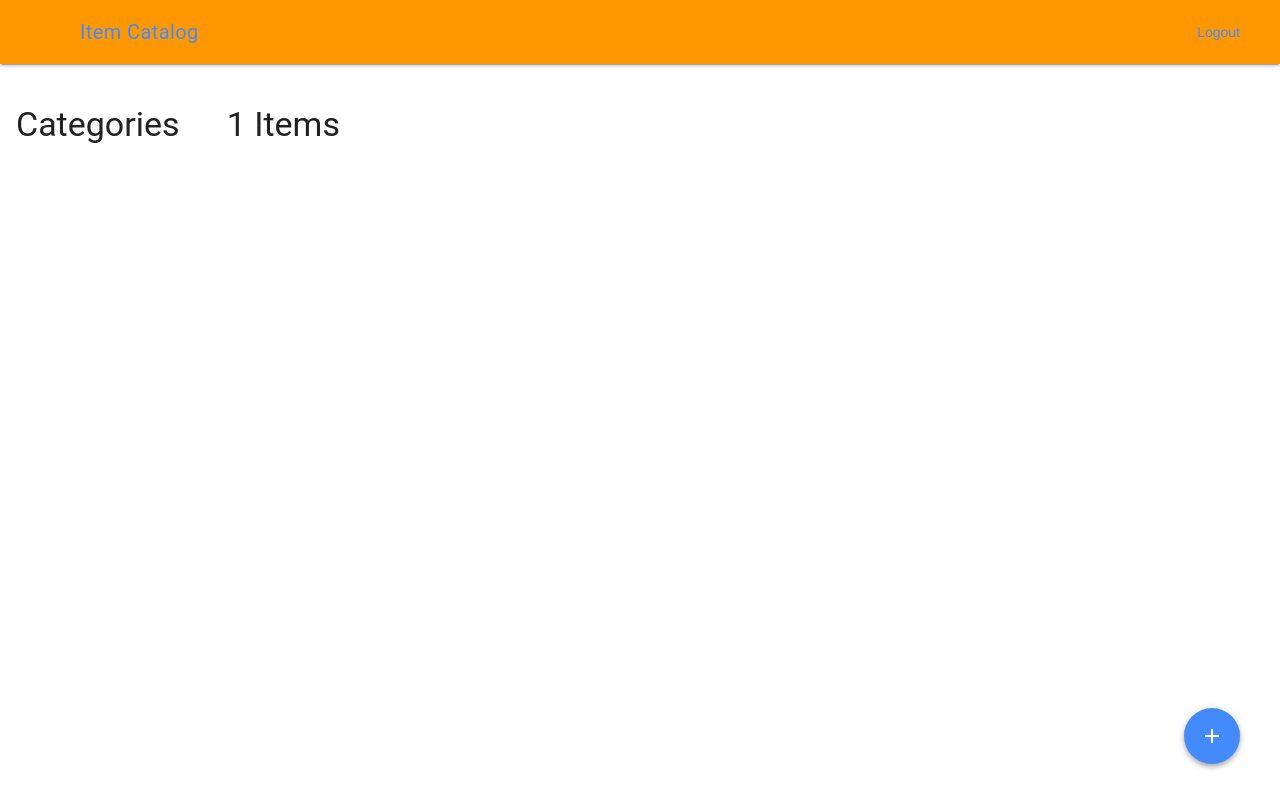
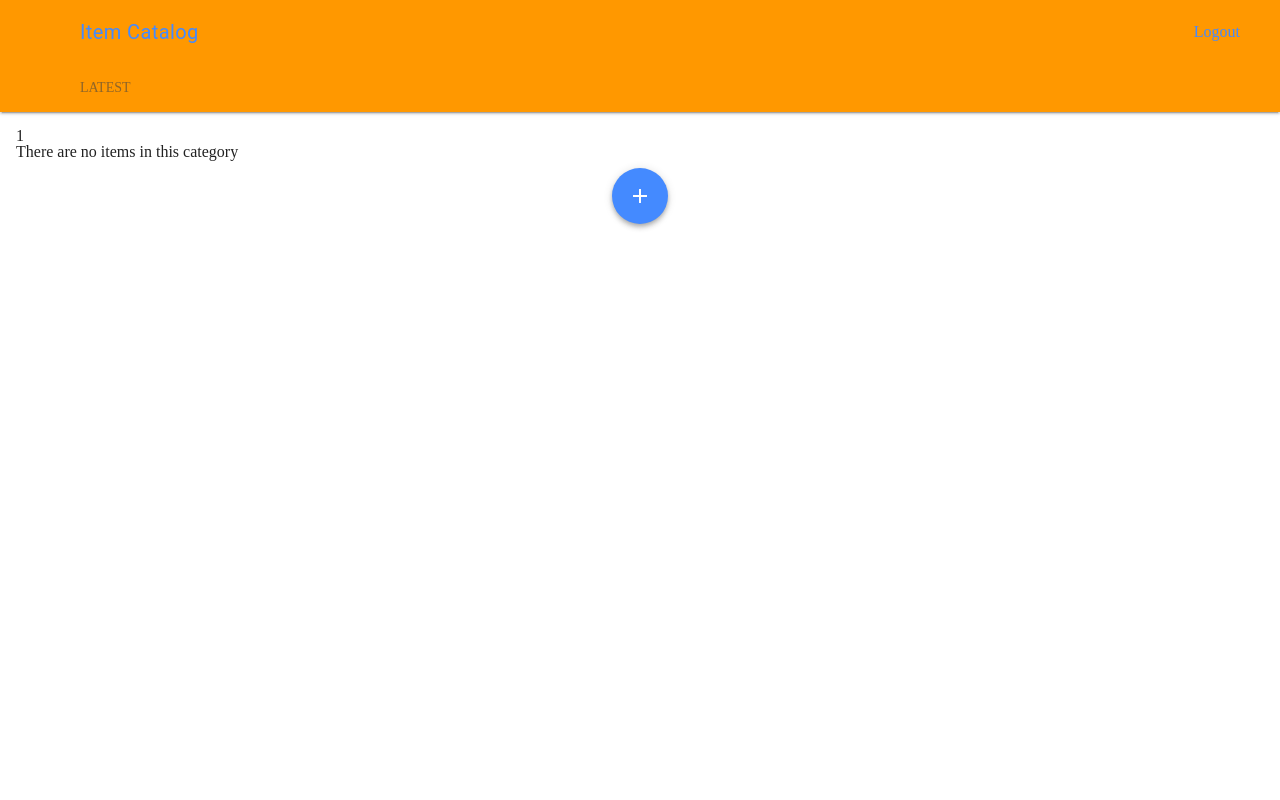
Before and after one commit to joeyturczak/Item-Catalog, a Flask app: page /catalog/1 in a window 1280 px wide. Run offline with Flask 2, Linux system fonts and the light colour scheme; the visitor is signed in with stand-in values (Sample User, id 1); data that the repository does not hold is empty.

Commit message:
Add navigation tabs

```diff
--- a/application.py
+++ b/application.py
@@ -182,10 +182,11 @@
 # Show main catalog page
 @app.route('/')
 @app.route('/catalog/')
+@app.route('/catalog/latest')
 def showCatalog():
     categories = session.query(Category).order_by(asc(Category.name))
     items = session.query(CatalogItem).order_by(desc(CatalogItem.created_date)).limit(10)
-    list_title = "Latest Items"
+    list_title = "Latest"
     if 'username' not in login_session:
         return render_template('catalog.html', categories=categories, items=items, list_title=list_title, public=True)
     else:
@@ -195,8 +196,8 @@
 @app.route('/catalog/<string:category_name>')
 def showCategory(category_name):
     categories = session.query(Category).order_by(asc(Category.name))
-    items = session.query(CatalogItem).filter_by(category_name=category_name).order_by(asc(CatalogItem.name))
-    list_title = "%s Items" % category_name
+    items = session.query(CatalogItem).filter_by(category_name=category_name).order_by(asc(CatalogItem.name)).all()
+    list_title = category_name
     if 'username' not in login_session:
         return render_template('catalog.html', categories=categories, items=items, list_title=list_title, public=True)
     else:
--- a/static/main.css
+++ b/static/main.css
@@ -1,10 +1,5 @@
+@import url("reset.css");
+
 a {
   text-decoration: none;
 }
-
-.add {
-  position: absolute;
-  right: 40px;
-  bottom: 36px;
-  z-index: 999;
-}
--- /dev/null
+++ b/static/reset.css
@@ -0,0 +1,48 @@
+html, body, div, span, applet, object, iframe,
+h1, h2, h3, h4, h5, h6, p, blockquote, pre,
+a, abbr, acronym, address, big, cite, code,
+del, dfn, em, img, ins, kbd, q, s, samp,
+small, strike, strong, sub, sup, tt, var,
+b, u, i, center,
+dl, dt, dd, ol, ul, li,
+fieldset, form, label, legend,
+table, caption, tbody, tfoot, thead, tr, th, td,
+article, aside, canvas, details, embed,
+figure, figcaption, footer, header, hgroup,
+menu, nav, output, ruby, section, summary,
+time, mark, audio, video {
+  margin: 0;
+  padding: 0;
+  border: 0;
+  font-size: 100;
+  font: inherit;
+  vertical-align: baseline;
+}
+
+article, aside, details, figcaption, figure,
+footer, header, hgroup, menu, nav, section {
+  display: block;
+}
+
+body {
+  line-height: 1;
+}
+
+ol, ul {
+  list-style: none;
+}
+
+blockquote, q {
+  quotes: none;
+}
+
+blockquote:before, blockquote:after,
+q:before, q:after {
+  content: '';
+  content: none;
+}
+
+table {
+  border-collapse: collapse;
+  border-spacing: 0;
+}
--- a/templates/catalog.html
+++ b/templates/catalog.html
@@ -1,34 +1,53 @@
-{% extends "main.html" %}
-{% block content %}
+<!DOCTYPE html>
+<html>
+  <head>
+    <link rel="stylesheet" href="https://fonts.googleapis.com/icon?family=Material+Icons">
+    <link rel="stylesheet" href="https://code.getmdl.io/1.3.0/material.orange-blue.min.css">
+    <script defer src="https://code.getmdl.io/1.3.0/material.min.js"></script>
+    <link rel="stylesheet" href="{{url_for('static', filename='main.css')}}">
+    <meta name="viewport" content="width=device-width, initial-scale=1.0">
+  </head>
+  <body class="item-catalog mdl-base">
+    <div class="mdl-layout mdl-js-layout mdl-layout--fixed-header">
       <header class="mdl-layout__header">
         <div class="mdl-layout__header-row">
+          <!-- Title -->
           <a href="{{url_for('showCatalog')}}">
             <span class="mdl-layout-title">Item Catalog</span>
           </a>
+          <!-- Spacer -->
           <div class="mdl-layout-spacer">
           </div>
+          <!-- Login button -->
           {% if public %}
             <a href="{{url_for('showLogin')}}">Login</a>
           {% else %}
             <a href="{{url_for('gdisconnect')}}">Logout</a>
           {% endif %}
         </div>
+        <!-- Tabs -->
+        <div class="mdl-layout__tab-bar mdl-js-ripple-effect">
+          {% if list_title == "Latest" %}
+            <a href="{{url_for('showCatalog')}}" class="tab mdl-layout__tab is-active">
+          {% else %}
+            <a href="{{url_for('showCatalog')}}" class="tab mdl-layout__tab">
+          {% endif %}
+            <span>Latest</span>
+          </a>
+          {% for category in categories %}
+            {% if list_title == category.name %}
+              <a href="{{url_for('showCategory', category_name=category.name)}}" class="tab mdl-layout__tab is-active">
+            {% else %}
+              <a href="{{url_for('showCategory', category_name=category.name)}}" class="tab mdl-layout__tab">
+            {% endif %}
+              <span>{{ category.name }}</span>
+            </a>
+          {% endfor %}
+        </div>
       </header>
       <main class="mdl-layout__content">
-  <div class="mdl-grid">
-    <div class="mdl-cell mdl-cell--2-col">
-      <h3>Categories</h3>
-
-      {% for category in categories %}
-
-        <a href="{{url_for('showCategory', category_name=category.name)}}">
-          <p>{{ category.name }}</p>
-        </a>
-
-      {% endfor %}
-    </div>
-
-    <div class="mdl-cell mdl-cell--10-col items">
+        <div class="content mdl-grid">
+          <div class="mdl-cell mdl-cell--12-col items">
 
             <h3>{{ list_title }}</h3>
 
@@ -51,5 +70,6 @@
           {% endif %}
         </div>
       </main>
-
-{% endblock %}
+    </div>
+  </body>
+</html>
--- a/templates/login.html
+++ b/templates/login.html
@@ -31,7 +31,7 @@
             type: 'POST',
             url: '/gconnect?state={{STATE}}',
             processData: false,
-            contentType: 'application/octect-straem; charset=utf-8',
+            contentType: 'application/octect-stream; charset=utf-8',
             data: authResult['code'],
             success: function(result) {
               if(result) {
--- a/templates/main.html
+++ b/templates/main.html
@@ -3,14 +3,16 @@
   <head>
     <link rel="stylesheet" href="https://fonts.googleapis.com/icon?family=Material+Icons">
     <link rel="stylesheet" href="https://code.getmdl.io/1.3.0/material.orange-blue.min.css">
+    <script defer src="https://code.getmdl.io/1.3.0/material.min.js"></script>
     <link rel="stylesheet" href="{{url_for('static', filename='main.css')}}">
-    <script defer src="https://code.getmdl.io/1.3.0/material.min.js"></script>
     <meta name="viewport" content="width=device-width, initial-scale=1.0">
   </head>
   <body>
-    <div class="mdl-layout mdl-js-layout">
-      {% block content %}
-      {% endblock %}
+    <div class="mdl-layout__container">
+      <div class="mdl-layout mdl-js-layout">
+        {% block content %}
+        {% endblock %}
+      </div>
     </div>
   </body>
 </html>
```
Lines whose indentation alone changed are shown as unchanged.
